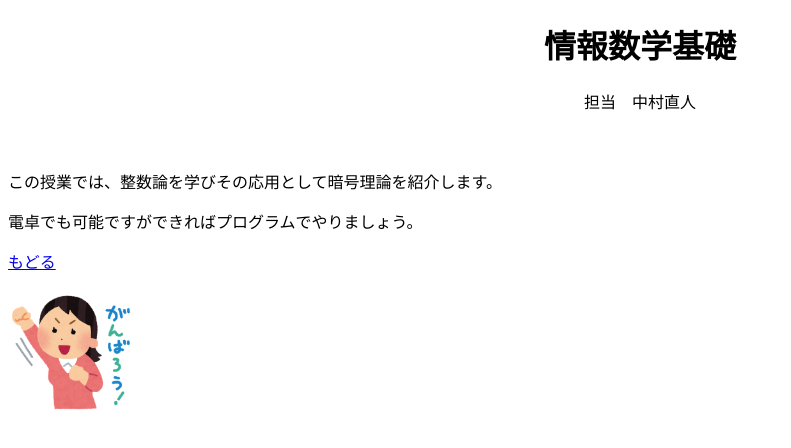
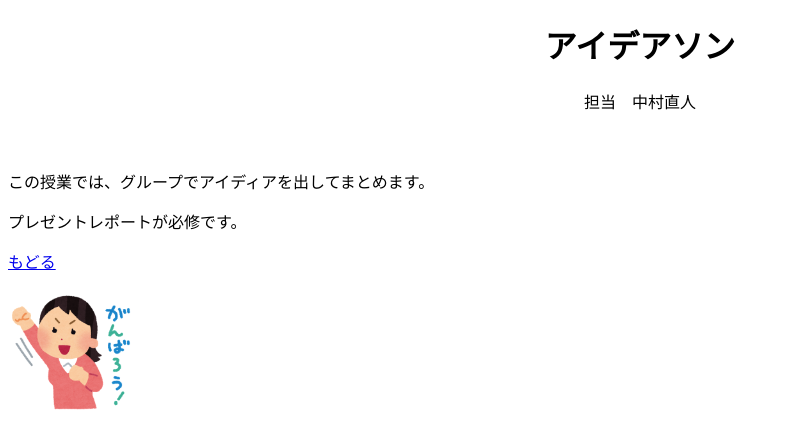
Before and after one commit to yasudakonosuke/25VisualC, a plain HTML site: page lesson1-org2.html in a window 1280 px wide. Shown: the whole page, without its empty margins (0-791 px from the left). Drawn offline with Linux system fonts and the light colour scheme.

Commit message:
Update lesson1-org2.html

```diff
--- a/lesson1-org2.html
+++ b/lesson1-org2.html
@@ -5,11 +5,12 @@
       <TITLE>Webページの基礎</TITLE>
    </HEAD>
    <BODY>
-	<center><h1>情報数学基礎</h1>
+	<center><h1>アイデアソン</h1>
 	<P>担当　中村直人</center>
-　　　　<P>この授業では、整数論を学びその応用として暗号理論を紹介します。</p>
-<p>電卓でも可能ですができればプログラムでやりましょう。</p>
+　　　　<P>この授業では、グループでアイディアを出してまとめます。</p>
+<p>プレゼントレポートが必修です。</p>
 <p><a href="lesson1-top.html">もどる</a></p>
         <P><img src="ganba.png" width="128" height="128" alt="頑張ろう">
    </BODY>
+
 </HTML>
```
